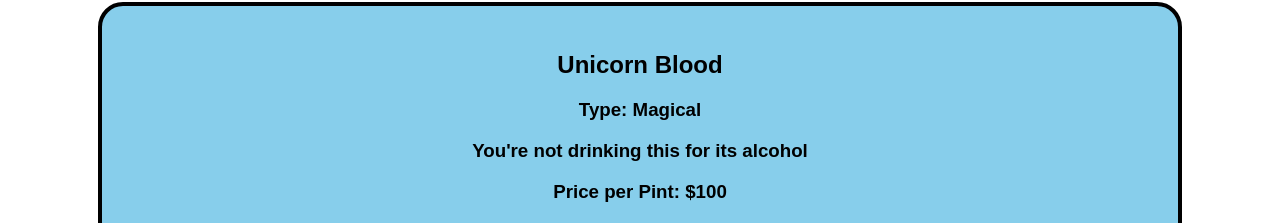
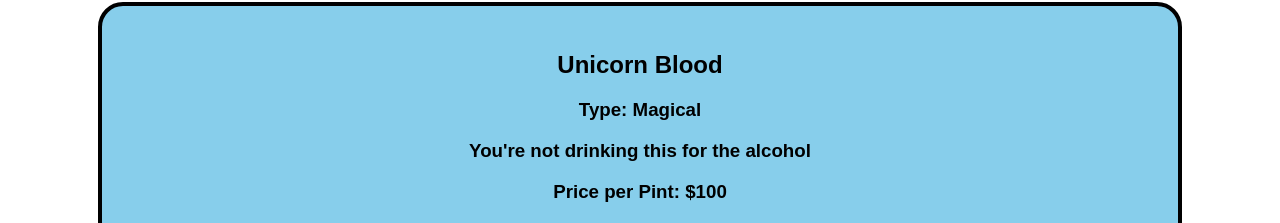
Before and after one commit to brnhensley/react-tap-room, a React app: page /#/kegs in a window 1280 px wide. Shown: the part 1848-2071 px from the top of the page. Built offline with nearby package versions, Linux system fonts and the light colour scheme.

Commit message:
fix typo

```diff
--- a/src/components/Keg.jsx
+++ b/src/components/Keg.jsx
@@ -4,7 +4,7 @@ import PropTypes from 'prop-types';
 function Keg(props) {
   let display = `Alcohol by Volume: ${props.abv}%`;
   if (props.abv == 0) {
-    display = 'You\'re not drinking this for its alcohol';
+    display = 'You\'re not drinking this for the alcohol';
   }
 
   return (
```
